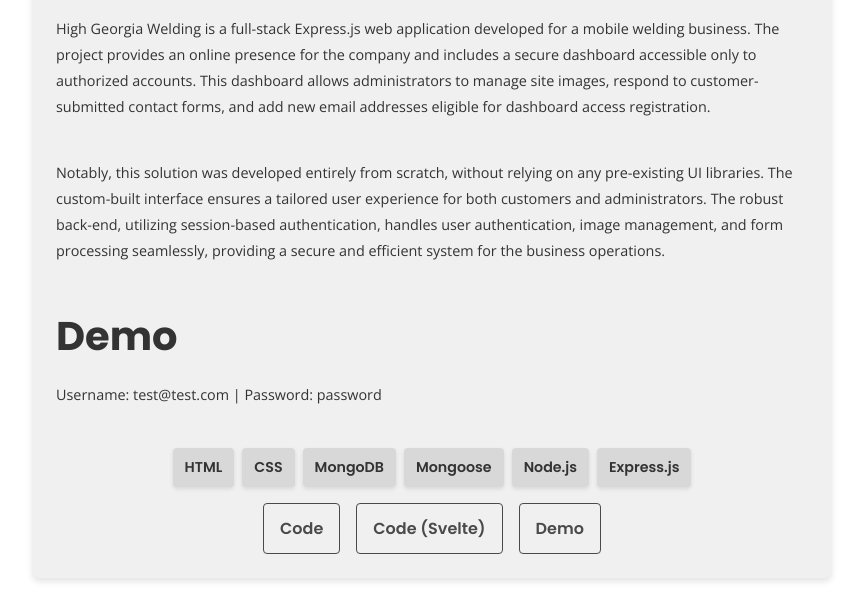
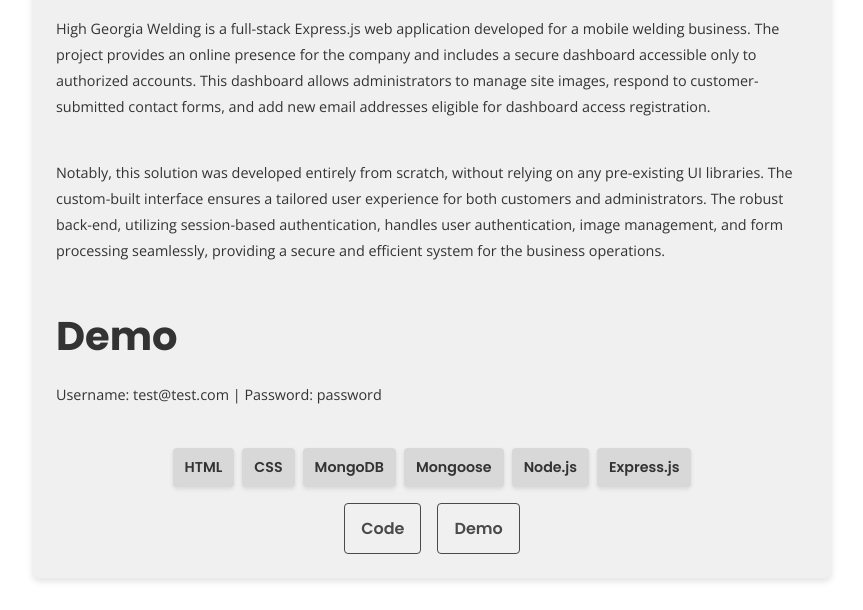
Before and after one commit to jq712/jq-portfolio, a website: page public/projects.html in a window 1280 px wide. Shown: the part 821-1431 px from the top of the page, without its empty margins (208-1071 px from the left). Drawn offline with nearby package versions, Linux system fonts and the light colour scheme.

Commit message:
Add links to project items

```diff
--- a/public/projects.html
+++ b/public/projects.html
@@ -123,9 +123,14 @@
             <span class="tech-tag">Express.js</span>
           </div>
           <div class="project-links">
-            <a href="#" class="project-link">Code</a>
-            <a href="#" class="project-link">Code (Svelte)</a>
-            <a href="#" class="project-link">Demo</a>
+            <a
+              href="https://github.com/jq712/high-ga-welding"
+              class="project-link"
+              >Code</a
+            >
+            <a href="https://highgeorgiawelding.com/" class="project-link"
+              >Demo</a
+            >
           </div>
         </div>
       </article>
```
